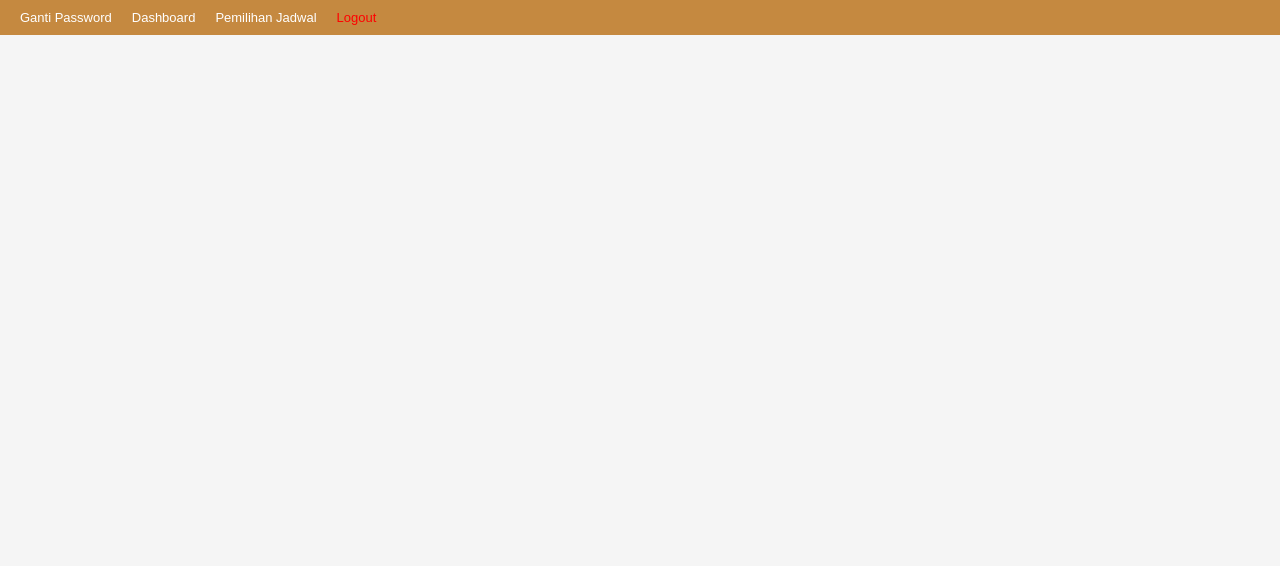
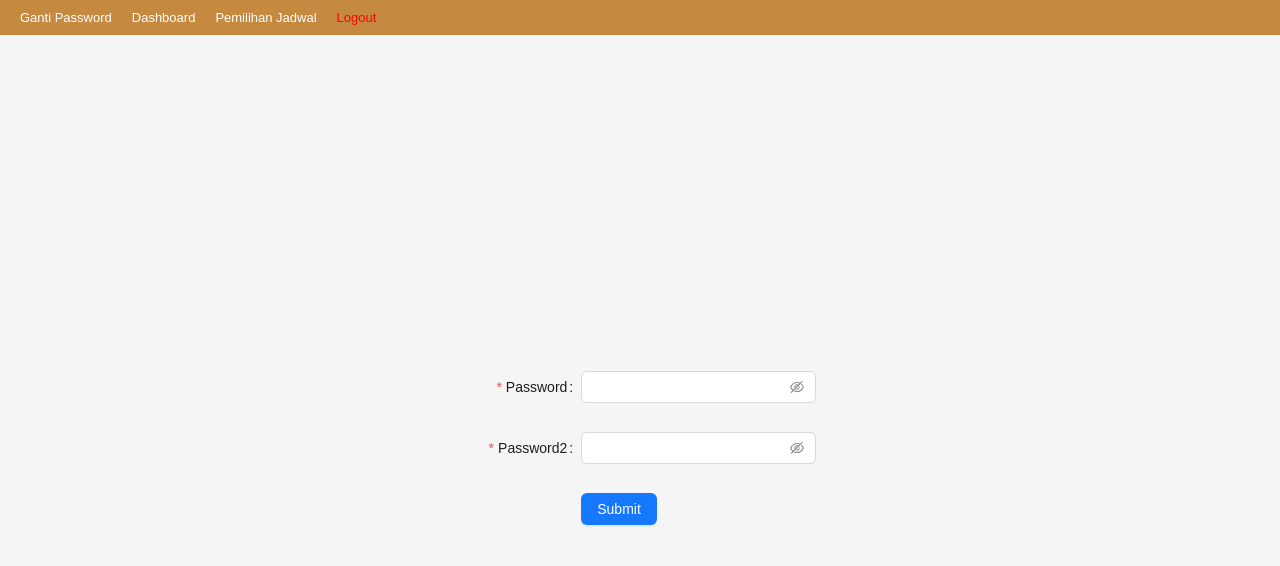
Before and after one commit to bvn-jk/probation-webdev, a React (Create React App) app: page /ChangePass in a window 1280 px wide. Shown: the top 566 px of the page. Built offline with nearby package versions, Linux system fonts and the light colour scheme.

Commit message:
commit change pass

```diff
--- a/src/App.js
+++ b/src/App.js
@@ -50,7 +50,7 @@ const App = () => {
             <Route path="/" element={<Login />} />
             <Route path="/signup" element={<Signup />} />
             <Route path="/dashboard" element={<Dashboard />} />
-            <Route path="/dashboard/change-pass" element={<ChangePass />} />
+            <Route path="/ChangePass" element={<ChangePass />} />
             <Route path="/PilihSchedule" element={<PilihSchedule />} />
             <Route path="/Logout" element={<Logout />} />
           </Routes>
--- a/src/components/chpass.js
+++ b/src/components/chpass.js
@@ -36,6 +36,15 @@ function ChangePass() {
     error();
   };
   return (
+    <div
+      className="container"
+      style={{
+        paddingTop: "60px",
+        display: "flex",
+        flexDirection: "column",
+        alignItems: "center",
+      }}
+    >
       <Flex style={boxStyle} justify="center" align="center">
         {contextHolder}
         <Form
@@ -94,6 +103,7 @@ function ChangePass() {
           </Form.Item>
         </Form>
       </Flex>
+    </div>
   );
 }
 
```
Lines whose indentation alone changed are shown as unchanged.
